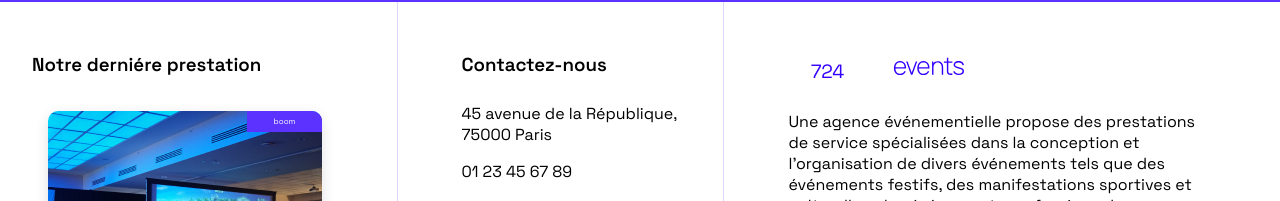
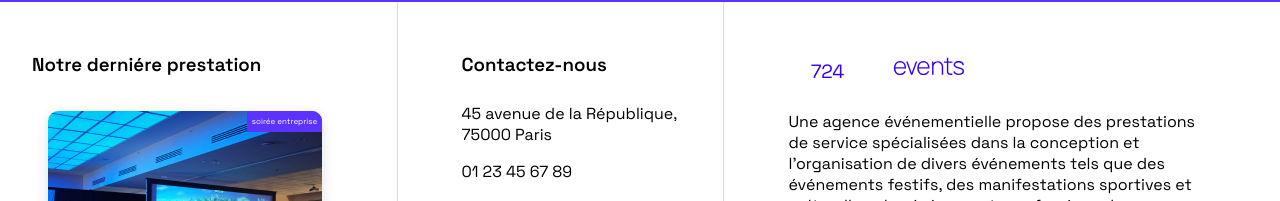
Before and after one commit to priscillagoessens/OPC_724Events, a React (Create React App) app: page / in a window 1280 px wide. Shown: the part 6111-6312 px from the top of the page. Built offline with nearby package versions, Linux system fonts and the light colour scheme.

Commit message:
Derniere modification

```diff
--- a/src/pages/Home/index.js
+++ b/src/pages/Home/index.js
@@ -14,8 +14,8 @@ import { useData } from "../../contexts/DataContext";
 
 const Page = () => {
   const { data } = useData();
-  // si data et data.events alors on recupere le dernier elements du tableau events
-  const last = data && data.events ? data.events[data.events.length - 1] : undefined;
+  // si data et data.events alors on recupere le dernier elements du tableau events sinon null
+  const last = data && data.events ? data.events[data.events.length - 1] : null;
 
   return <>
     <header>
@@ -119,13 +119,15 @@ const Page = () => {
     <footer className="row">
       <div className="col presta">
         <h3>Notre derniére prestation</h3>
+        {/* on verifie si last est present */}
         {last &&
           <EventCard
             imageSrc={last?.cover}
             title={last?.title}
             date={new Date(last?.date)}
             small
-            label="boom"
+            // modification du label "boom" par le type
+            label={last?.type}
           />
         }
       </div>
```
